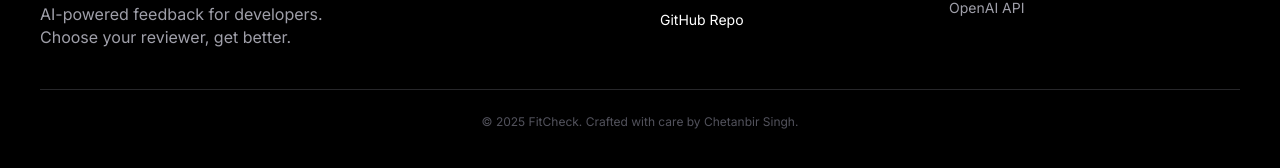
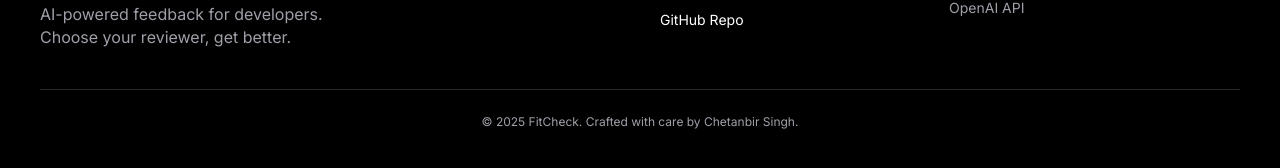
Before and after one commit to ChetanbirSingh/FitCheck, a Next.js app: page / in a window 1280 px wide. Shown: the part 3006-3174 px from the top of the page. Built offline with nearby package versions, Linux system fonts and the light colour scheme.

Commit message:
fix(footer): improve text and link contrast to meet accessibility standards

```diff
--- a/src/components/layout/Footer.tsx
+++ b/src/components/layout/Footer.tsx
@@ -75,13 +75,13 @@ export default function Footer() {
           ))}
         </div>
       </div>
-
-      <div className='mt-10 border-t border-zinc-800 pt-6 text-xs text-zinc-600 text-center'>
+      <div className='mt-10 border-t border-zinc-800 pt-6 text-xs text-zinc-400 text-center'>
         &copy; 2025 FitCheck. Crafted with care by{' '}
         <a
           href='https://github.com/ChetanbirSingh'
           target='_blank'
-          className='hover:underline hover:text-accent-lime'
+          rel='noopener noreferrer'
+          className='hover:underline hover:text-lime-300 transition-colors'
         >
           Chetanbir Singh
         </a>
```
